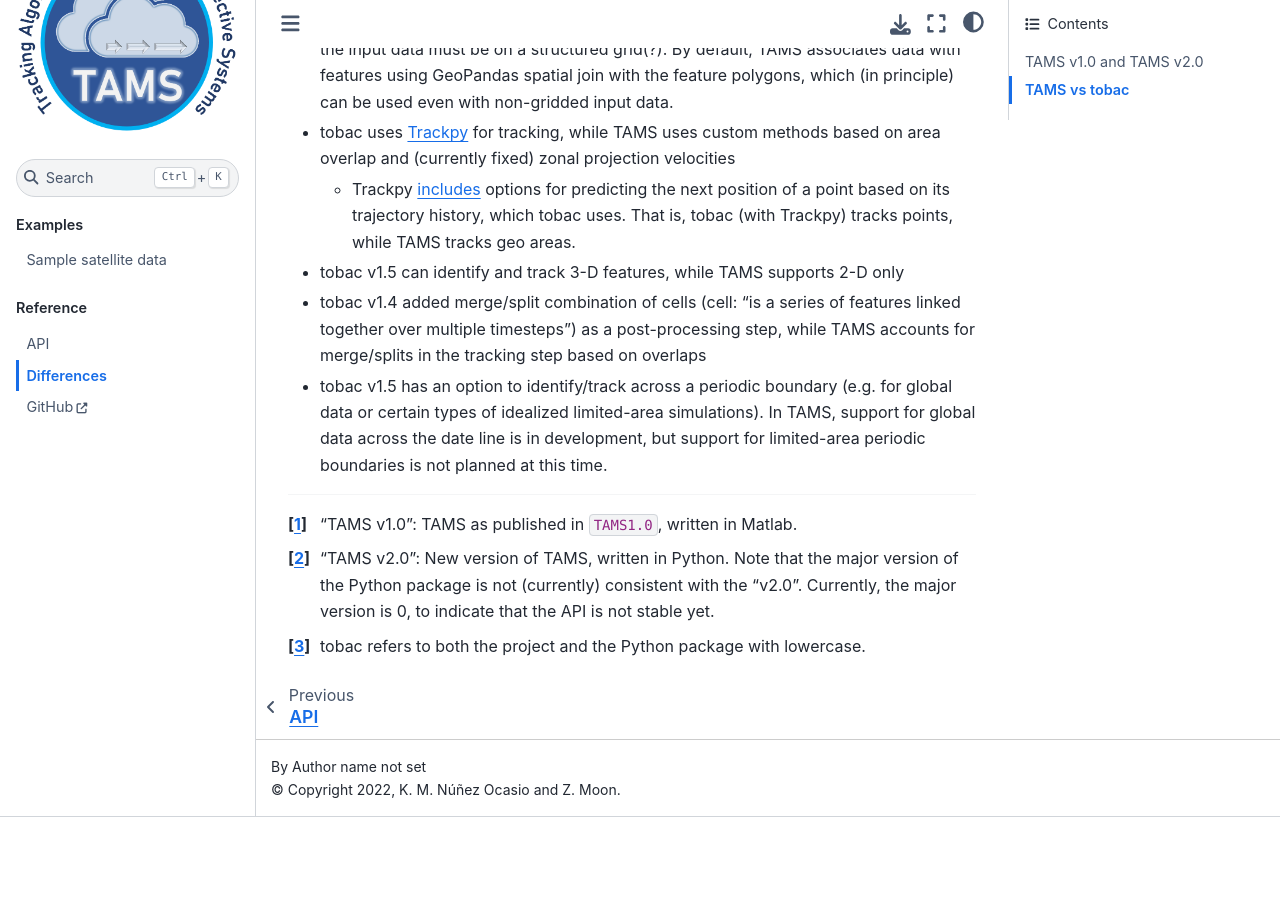
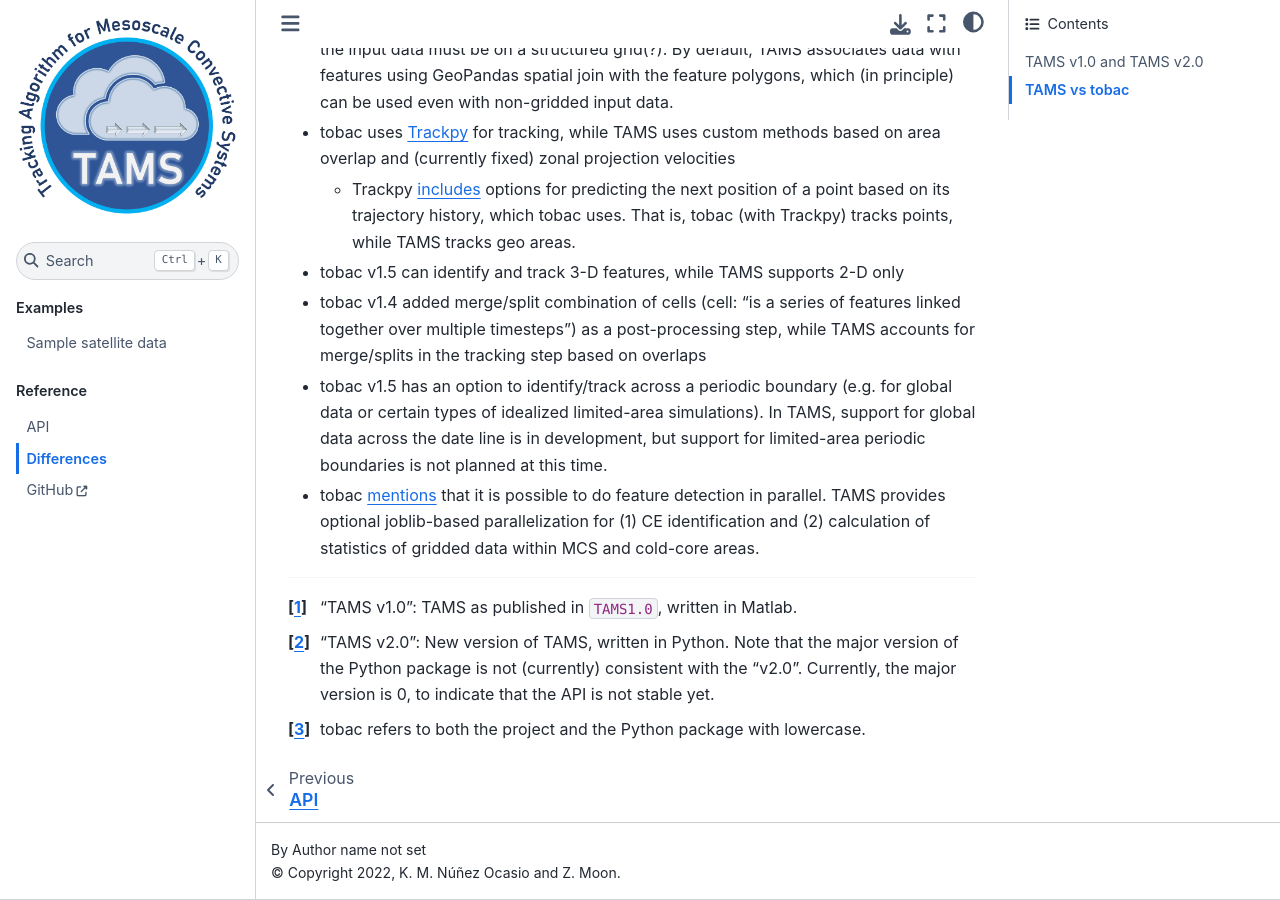
Before and after one commit to knubez/TAMS, a Sphinx documentation site: the page built from docs/differences.md, in a window 1280 px wide and 900 px high, scrolled down 1252 px. Built offline with Sphinx 7.4.7 and the Sphinx Book theme 1.1.4, drawn with Linux system fonts in a browser that asks for light colours; cross-references to code outside the pages are shown as plain code; before the commit the page ends 2069 px from its top, so only the background shows below that.

Commit message:
Mention parallelization

```diff
--- a/docs/differences.md
+++ b/docs/differences.md
@@ -37,5 +37,6 @@
 - tobac v1.5 can identify and track 3-D features, while TAMS supports 2-D only
 - tobac v1.4 added merge/split combination of cells (cell: "is a series of features linked together over multiple timesteps") as a post-processing step, while TAMS accounts for merge/splits in the tracking step based on overlaps
 - tobac v1.5 has an option to identify/track across a periodic boundary (e.g. for global data or certain types of idealized limited-area simulations). In TAMS, support for global data across the date line is in development, but support for limited-area periodic boundaries is not planned at this time.
+- tobac [mentions](https://tobac.readthedocs.io/en/v1.5.1/big_datasets.html#split-feature-detection) that it is possible to do feature detection in parallel. TAMS provides optional joblib-based parallelization for (1) CE identification and (2) calculation of statistics of gridded data within MCS and cold-core areas.
 
 [^tob]: tobac refers to both the project and the Python package with lowercase.
```
